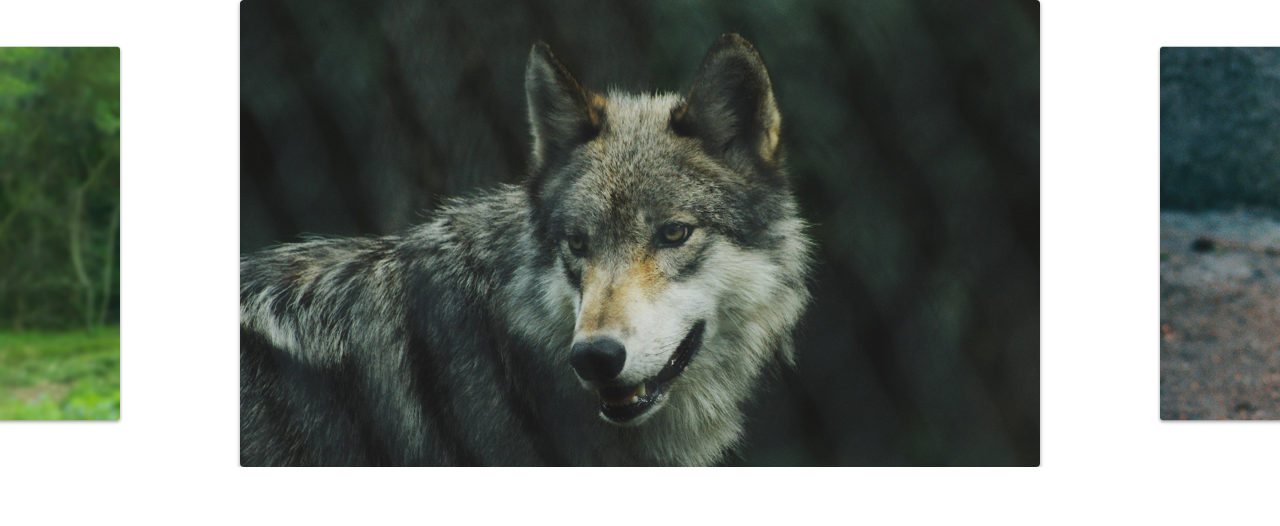
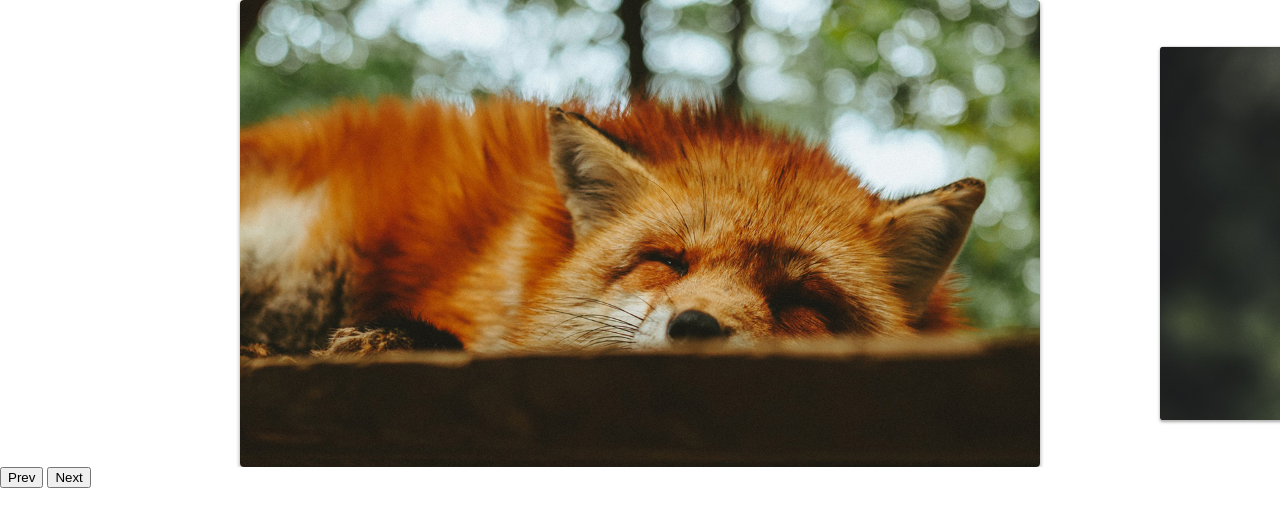
Before and after one commit to gugadibe/slide, a plain HTML site: page index.html in a window 1280 px wide. Drawn offline with Linux system fonts and the light colour scheme.

Commit message:
navegação prev e next finalizada

```diff
--- a/index.html
+++ b/index.html
@@ -20,7 +20,10 @@
             <li><img src="img/foto6.jpg" alt=""></li>
         </ul>
     </div>
-
+    <div class="arrow-nav">
+        <button class="prev">Prev</button>
+        <button class="next">Next</button>
+    </div>
     <script type="module" src="js/script.js"></script>
 </body>
 
--- a/js/script.js
+++ b/js/script.js
@@ -1,7 +1,7 @@
-import Slide from './slide.js';
+import { SlideNav } from './slide.js';
 
-const slide = new Slide('.slide', '.slide-wrapper');
+const slide = new SlideNav('.slide', '.slide-wrapper');
 slide.init();
+slide.addArrow('.prev', '.next');
 
-slide.changeSlide(2);
-slide.activeNextSlide();
+console.log(slide);
--- a/js/slide.js
+++ b/js/slide.js
@@ -1,6 +1,6 @@
 import debounce from './debounce.js';
 
-export default class Slide {
+export class Slide {
 
     constructor(slide, wrapper) {
         this.slide = document.querySelector(slide);
@@ -137,6 +137,8 @@ export default class Slide {
         this.onMove = this.onMove.bind(this);
         this.onEnd = this.onEnd.bind(this);
 
+        this.activePrevSlide = this.activePrevSlide.bind(this);
+        this.activeNextSlide = this.activeNextSlide.bind(this);
         this.onResize = debounce(this.onResize.bind(this), 200);
     }
 
@@ -146,6 +148,20 @@ export default class Slide {
         this.addSlideEvents();
         this.slidesConfig();
         this.addResizeEvent();
+        this.changeSlide(0);
         return this;
     }
 }
+
+export class SlideNav extends Slide {
+    addArrow(prev, next) {
+        this.prevElement = document.querySelector(prev);
+        this.nextElement = document.querySelector(next);
+        this.addArrowEvent();
+    }
+
+    addArrowEvent() {
+        this.prevElement.addEventListener('click', this.activePrevSlide);
+        this.nextElement.addEventListener('click', this.activeNextSlide);
+    }
+}
```
